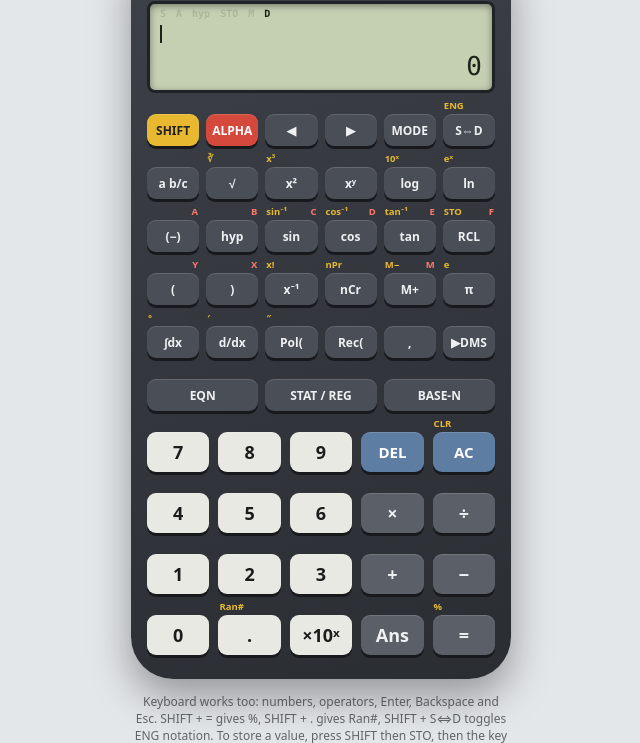
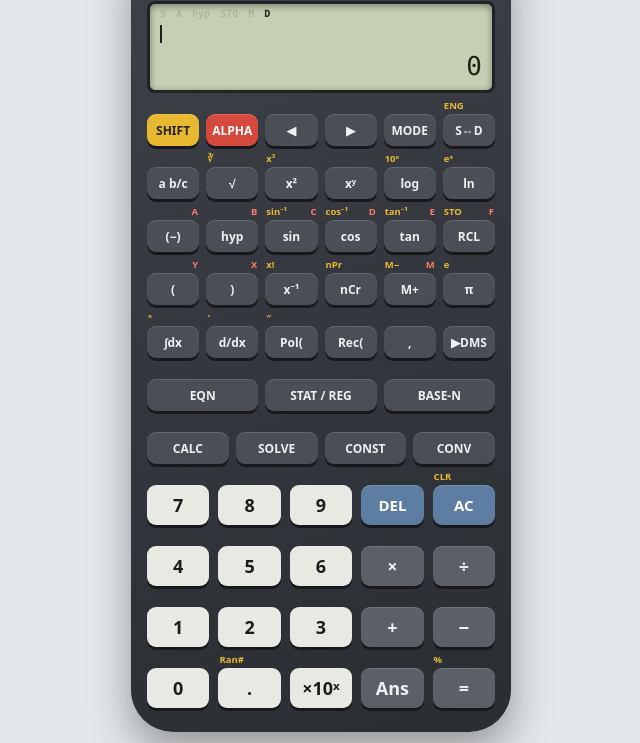
Before and after one commit to CAIN-VON-SILKFORD/fx991ms, a plain HTML site: page index.html in a window 1280 px wide. Shown: the part 65-808 px from the top of the page, without its empty margins (319-959 px from the left). Drawn offline with Linux system fonts and the light colour scheme.

Commit message:
Load tools.js (CALC, SOLVE, CONST, CONV)

```diff
--- a/index.html
+++ b/index.html
@@ -238,5 +238,6 @@ if('serviceWorker' in navigator)addEventListener('load',()=>navigator.serviceWor
 </script>
 <script src="extra.js"></script>
 <script src="modes.js"></script>
+<script src="tools.js"></script>
 </body>
 </html>
```
